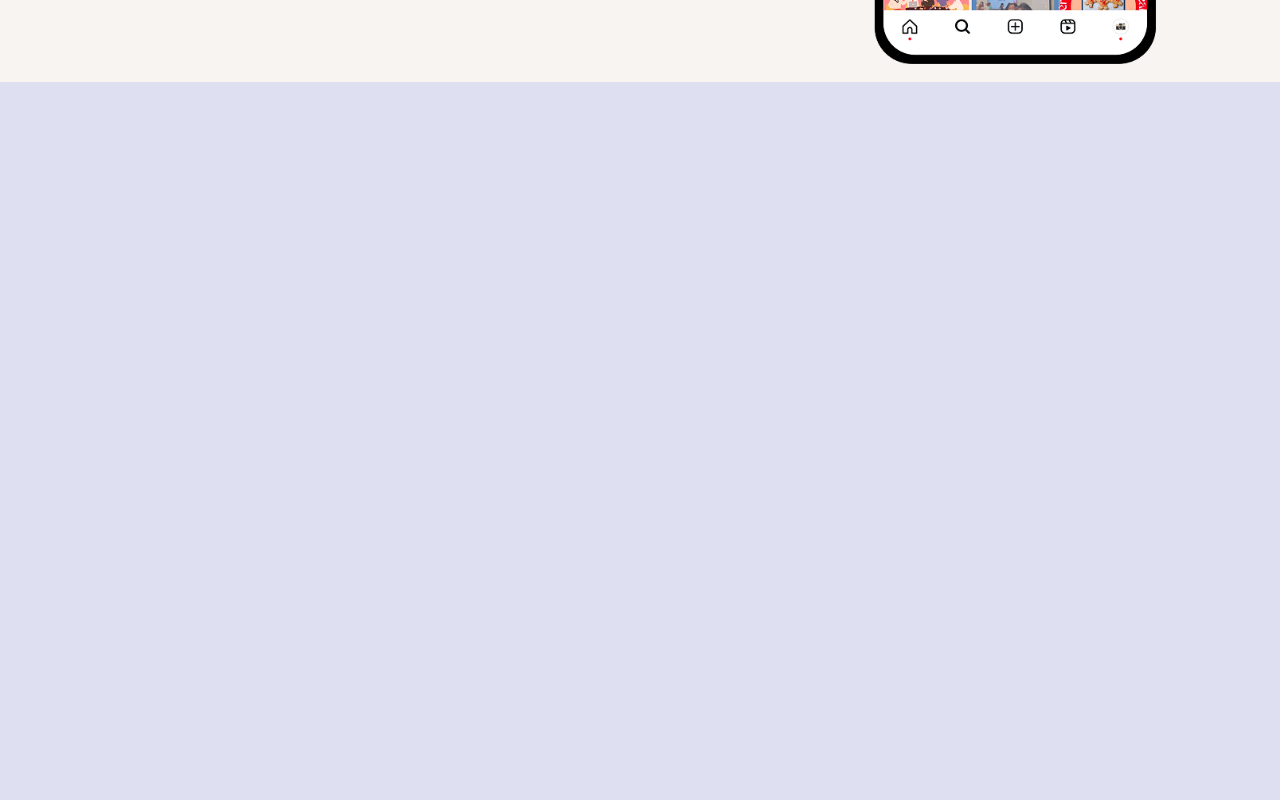
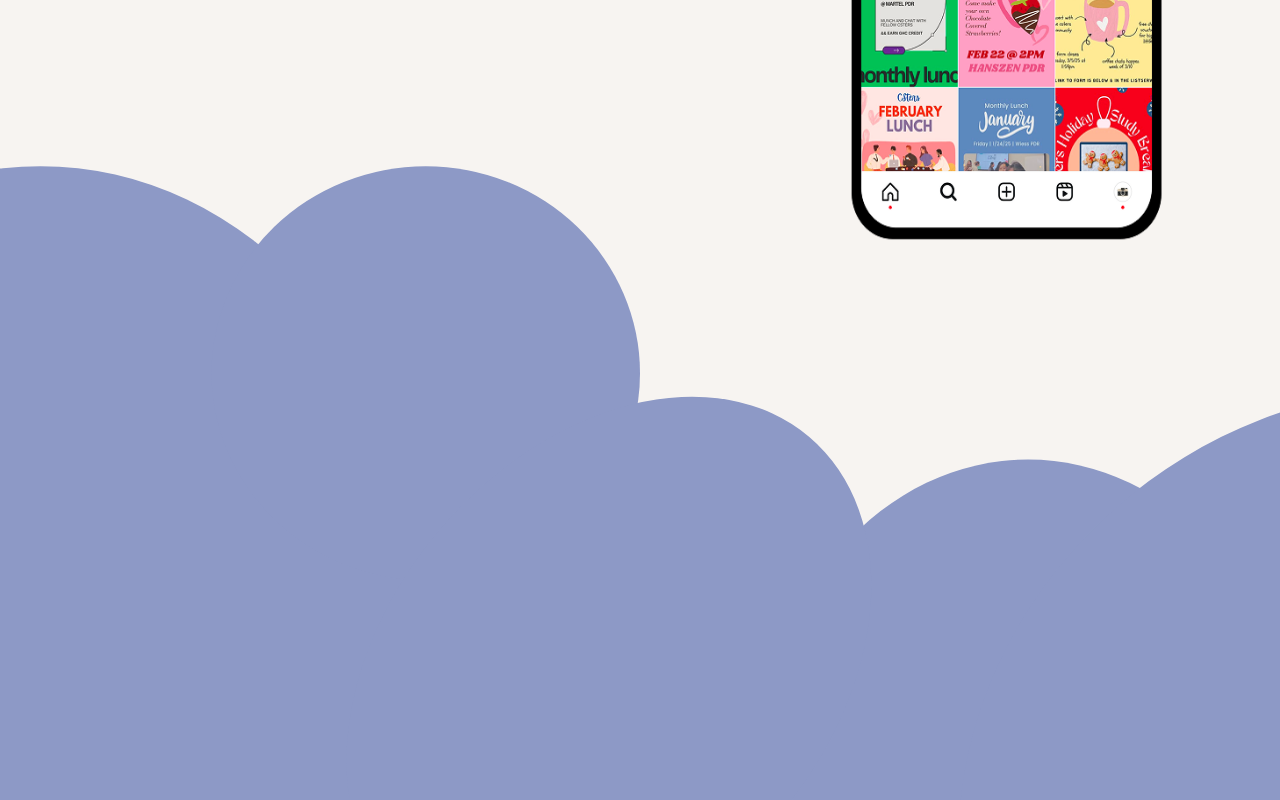
Before and after one commit to chloep23/csters-website, a React (Vite) app: page / in a window 1280 px wide. Shown: the part 1380-2180 px from the top of the page. Before the commit the page ends 1462 px from the top, so only its background shows below. Built offline with nearby package versions, Linux system fonts and the light colour scheme.

Commit message:
WIP: edits to Home page

```diff
--- a/src/pages/Home.tsx
+++ b/src/pages/Home.tsx
@@ -40,7 +40,7 @@ export default function Home() {
           {/* Text */}
           <div className="w-full md:w-1/2 p-6 md:p-12 z-10 text-center md:text-left">
             {/* Instead of 30 px like the figma layout, i made it 25 so it would fit in one line. */}
-            <p className="text-[25px] font-normal text-[#0B1956] text-center pl-8">
+            <p className="text-[30px] font-normal text-[#0B1956] text-center 8-23">
               Follow our{" "}
               <a
                 href="https://www.instagram.com/ricecsters/"
@@ -60,14 +60,44 @@ export default function Home() {
             <img
               src="/images/homepage/instagram.png"
               alt="Instagram pic"
-              className="w-[600px] h-[600px] flex-shrink-0 aspect-square translate-y-20 translate-x-20"
+              className="w-[760px] h-[760px] flex-shrink-0 aspect-square translate-y-25 translate-x-25"
             />
           </div>
         </div>
       </section>
 
+      <section className="relative w-full h-[795px] bg-[#F7F4F1] overflow-visible">
+        {/* Cloud background SVG */}
+        <svg
+          width="1440"
+          height="795"
+          viewBox="0 0 1440 795"
+          fill="none"
+          xmlns="http://www.w3.org/2000/svg"
+          className="absolute top-0 left-0 w-full h-full -z-0 -translate-y-30"
+        >
+          <ellipse cx="45.5" cy="493.5" rx="430.5" ry="493.5" fill="#8D99C6" />
+          <ellipse cx="1156.5" cy="674.5" rx="298.5" ry="344.5" fill="#8D99C6" />
+          <ellipse cx="479" cy="233" rx="241" ry="233" fill="#8D99C6" />
+          <ellipse
+            cx="685.019"
+            cy="570.427"
+            rx="348.521"
+            ry="249.891"
+            transform="rotate(-49.6914 685.019 570.427)"
+            fill="#8D99C6"
+          />
+          <ellipse
+            cx="1550.49"
+            cy="705.152"
+            rx="490.5"
+            ry="435.5"
+            transform="rotate(143.617 1550.49 705.152)"
+            fill="#8D99C6"
+          />
 
-
+        </svg>
+      </section>
     </div>
   );
 }
```
